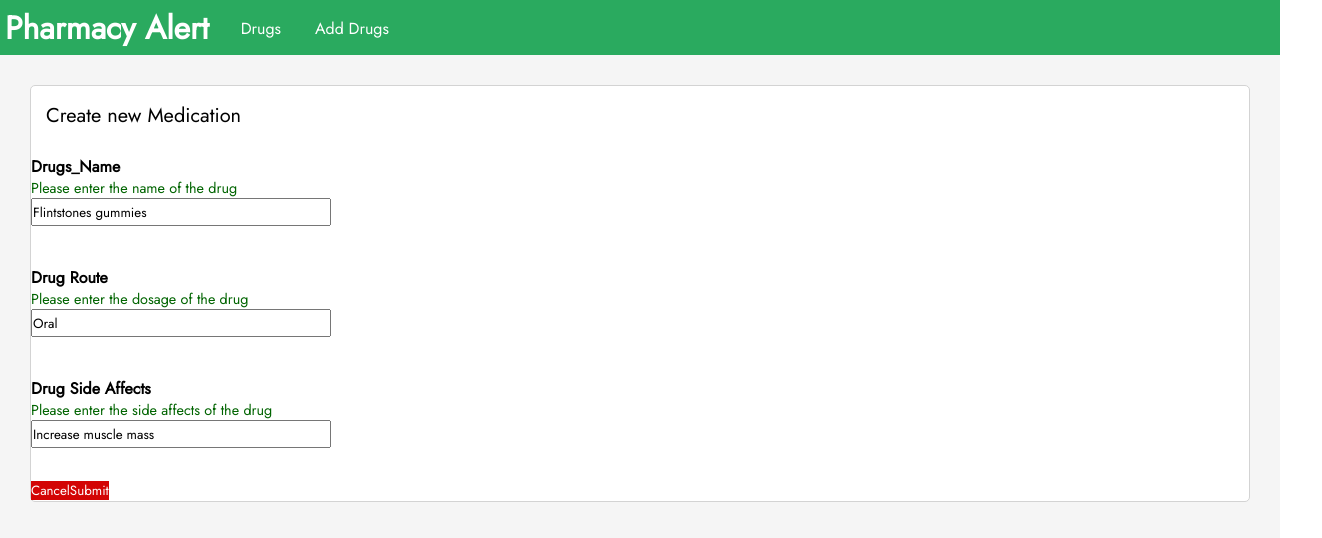
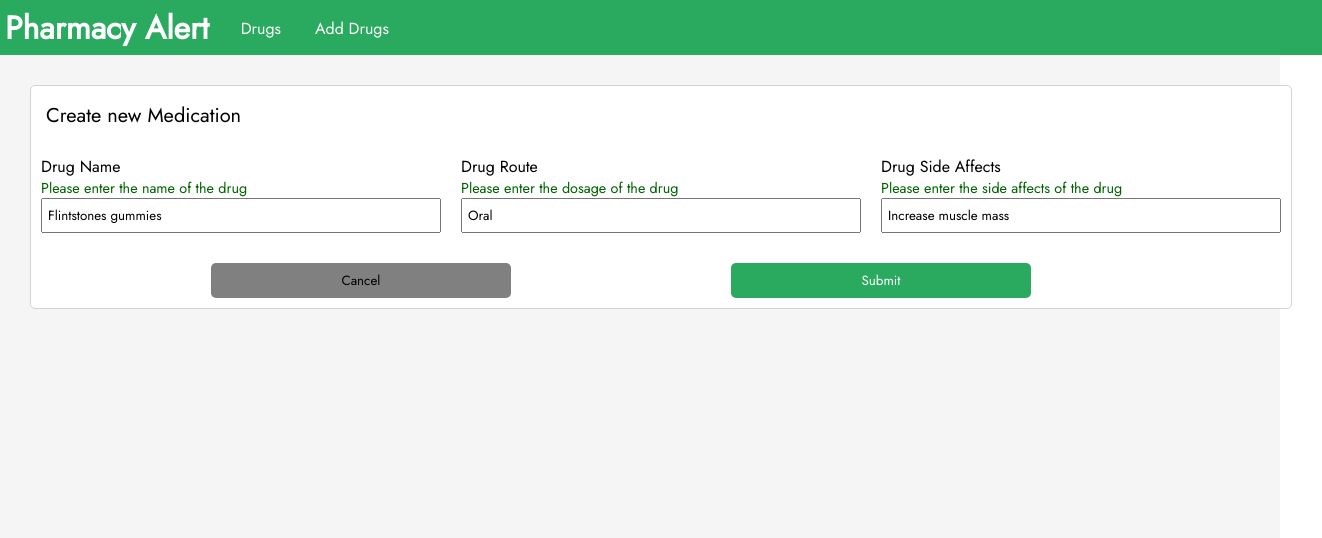
Before and after one commit to Mihir42/React-Pharmacy-Alert, a React (Vite) app: page /addDrug in a window 1280 px wide. Shown: the top 538 px of the page, 1322 px wide, since content can reach past the window. Built offline with nearby package versions, Linux system fonts and the light colour scheme; no server answers.

Commit message:
Some form changes

```diff
--- a/src/components/UI/FormItem.scss
+++ b/src/components/UI/FormItem.scss
@@ -1,6 +1,8 @@
 div.FormItem {
   width: 100%;
-  padding: 10px 0;
+  padding: 10px 10px;
+  display: flex;
+  flex-direction: column;
 
   &.Bordered {
     margin: 10px 0;
@@ -23,7 +25,7 @@ div.FormItem {
 
   label.FormLabel {
     display: block;
-    font-weight: 600;
+    font-weight: 500;
   }
 
   p.FormAdvice {
--- a/src/components/UI/LargeCard.scss
+++ b/src/components/UI/LargeCard.scss
@@ -1,8 +1,8 @@
 div.large-card {
-  display: grid;
   border: solid lightgrey 1px;
   border-radius: 5px;
   background-color: white;
+  max-width: 100%;
 }
 
 div.large-title {
--- a/src/components/entity/drugs/DrugForm.jsx
+++ b/src/components/entity/drugs/DrugForm.jsx
@@ -1,5 +1,6 @@
 import { useState } from "react";
 import LargeCard from "../../UI/LargeCard.jsx";
+import MediumCard from "../../UI/MediumCard.jsx";
 import FormItem from "../../UI/FormItem.jsx";
 import { useLocation, useNavigate } from "react-router-dom";
 import "./DrugForm.scss";
@@ -69,7 +70,7 @@ function DrugForm({ onSubmit, intialdrug = emptyDrug, cardTitle }) {
     <LargeCard title={cardTitle}>
       <form className="borderForm">
         <FormItem
-          label="Drugs_Name"
+          label="Drug Name"
           htmlFor="Drugs_Name"
           advice="Please enter the name of the drug"
           error={errors.Drugs_Name}
@@ -112,12 +113,17 @@ function DrugForm({ onSubmit, intialdrug = emptyDrug, cardTitle }) {
             onChange={handleChange}
           />
         </FormItem>
-
-        <button type="submit" value="cancel" onClick={handleCancel}>
+      </form>
+      <button
+        className="cancelButton"
+        type="submit"
+        value="cancel"
+        onClick={handleCancel}
+      >
         Cancel
       </button>
-
       <button
+        className="submitButton"
         type="submit"
         form="drugForm"
         value="submit"
@@ -125,7 +131,6 @@ function DrugForm({ onSubmit, intialdrug = emptyDrug, cardTitle }) {
       >
         Submit
       </button>
-      </form>
     </LargeCard>
   );
 }
--- a/src/components/entity/drugs/DrugForm.scss
+++ b/src/components/entity/drugs/DrugForm.scss
@@ -1,4 +1,30 @@
 input.textForm {
-  height: 28px;
+  height: 35px;
+  width: 400px;
+  padding: 5px;
+}
+
+form.borderForm {
+  display: flex;
+}
+
+button.submitButton {
+  padding: 8px;
   width: 300px;
+  color: white;
+  background-color: #2aaa5f;
+  border-radius: 5px;
+  position: relative;
+  margin-bottom: 10px;
+  left: 400px;
 }
+
+button.cancelButton {
+  padding: 8px;
+  width: 300px;
+  color: black;
+  left: 180px;
+  position: relative;
+  background-color: gray;
+  border-radius: 5px;
+}
--- a/src/components/entity/prescriptions/PrescriptionForm.jsx
+++ b/src/components/entity/prescriptions/PrescriptionForm.jsx
@@ -2,6 +2,7 @@ import { useState } from "react";
 import LargeCard from "../../UI/LargeCard.jsx";
 import FormItem from "../../UI/FormItem.jsx";
 import { useLocation, useNavigate } from "react-router-dom";
+import "./PrescriptionForm.scss";
 
 const emptyPrescription = {
   PrescriptionsStartDate: "01-01-2024",
@@ -86,7 +87,7 @@ function PrescriptionForm({
 
   return (
     <LargeCard title={cardTitle}>
-      <form>
+      <form className="borderFormPrescriptions">
         <FormItem
           label="PrescriptionsStartDate"
           htmlFor="PrescriptionsStartDate"
--- a/src/components/entity/prescriptions/PrescriptionForm.scss
+++ b/src/components/entity/prescriptions/PrescriptionForm.scss
@@ -0,0 +1,6 @@
+form.borderFormPrescriptions {
+  display: flex;
+  flex-direction: row;
+  flex-wrap: inherit;
+  background-color: blue;
+}
--- a/src/components/layouts/Layout.scss
+++ b/src/components/layouts/Layout.scss
@@ -7,7 +7,6 @@ div#root {
 
 div.centerpane {
   background: whitesmoke;
-  width: 100%;
   max-width: 100%; //DO NOT TOUCH YOU SPANNER
   display: grid;
   grid-template-rows: auto auto 1fr auto;
```
Lines whose indentation alone changed are shown as unchanged.
